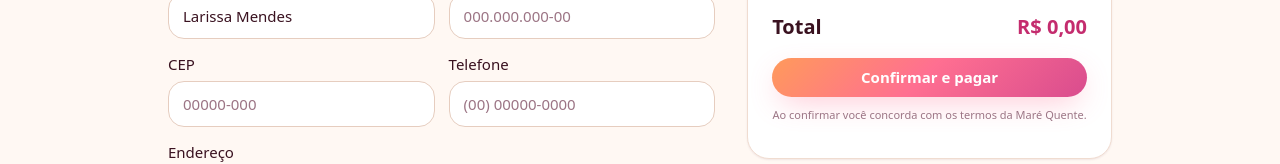
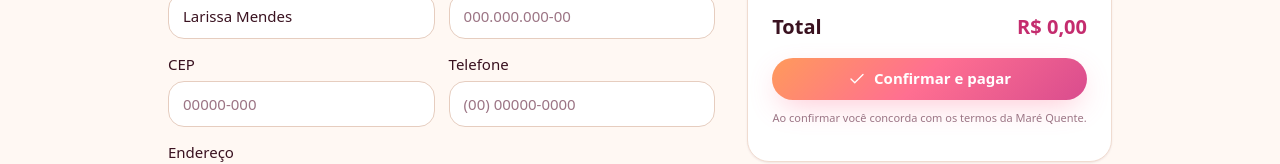
Before and after one commit to ArturHenriqueDeCarvalho/mare-quente, a Next.js app: page /checkout in a window 1280 px wide. Shown: the part 215-379 px from the top of the page. Built offline with nearby package versions, Linux system fonts and the light colour scheme; no server answers.

Commit message:
fix: replace string icons with icon component names

```diff
--- a/src/app/checkout/page.tsx
+++ b/src/app/checkout/page.tsx
@@ -112,7 +112,7 @@ export default function CheckoutPage() {
           <div className="between row" style={{ fontSize: 20, fontWeight: 800, marginBottom: 16 }}>
             <span>Total</span><span style={{ color: 'var(--magenta)' }}>{money(total)}</span>
           </div>
-          <Button variant="primary" className="btn-block" icon="check" disabled={loading} onClick={() => {}}>
+          <Button variant="primary" className="btn-block" icon="CheckIcon" disabled={loading} onClick={() => {}}>
             {loading ? 'Redirecionando...' : 'Confirmar e pagar'}
           </Button>
           <p className="muted-3" style={{ fontSize: 11, textAlign: 'center', marginTop: 10 }}>
--- a/src/app/produto/[id]/page.tsx
+++ b/src/app/produto/[id]/page.tsx
@@ -92,7 +92,7 @@ export default function ProductPage() {
           )}
 
           <div className="row" style={{ gap: 12, marginTop: 28 }}>
-            <Button variant="primary" size="lg" className="grow" icon="cart" disabled={!ready} onClick={add}>
+            <Button variant="primary" size="lg" className="grow" icon="CartIcon" disabled={!ready} onClick={add}>
               {ready ? 'Adicionar à sacola' : 'Selecione o tamanho'}
             </Button>
             <Button variant="ghost" size="lg" className="btn-icon" style={{ width: 56, height: 56 }}>
```
